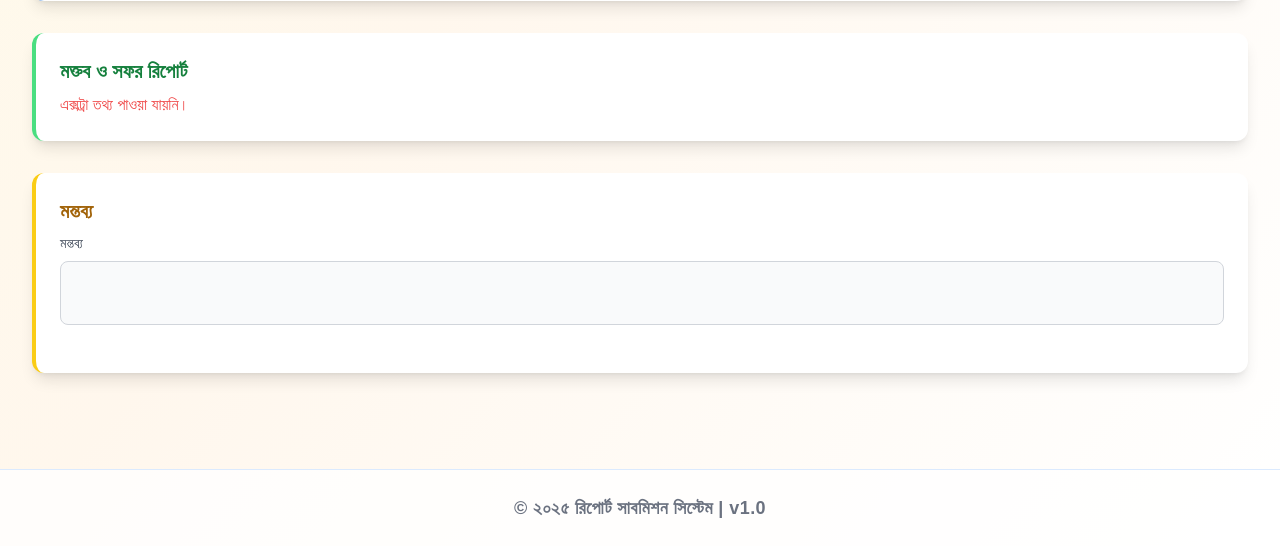
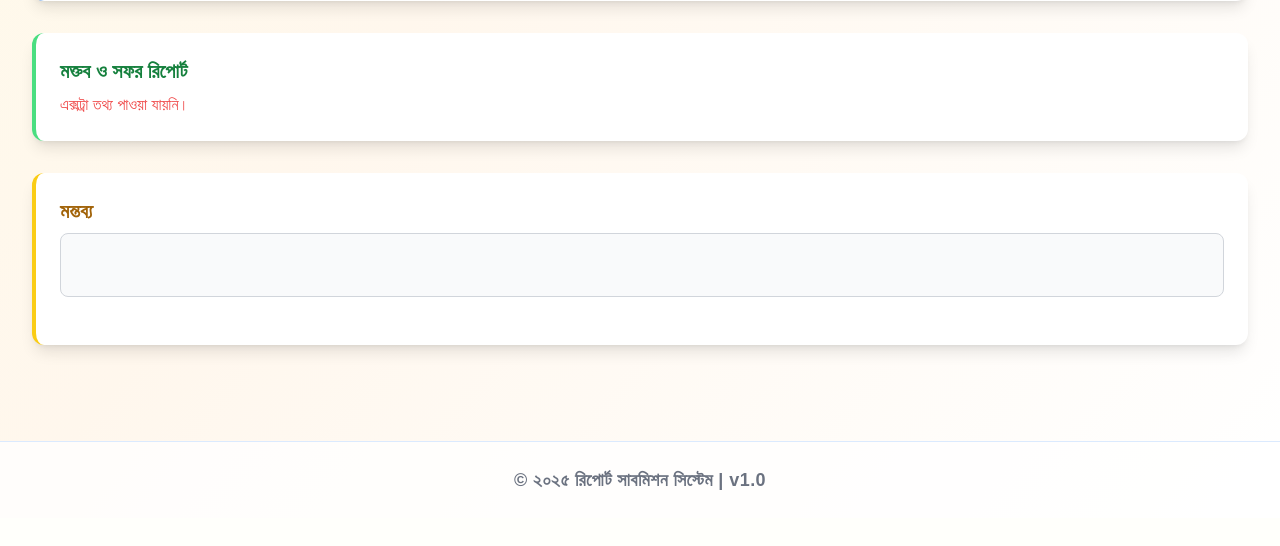
Before and after one commit to Jabir-A-H/report-submission, a Flask app: page /report in a window 1280 px wide. Shown: the part 1019-1565 px from the top of the page. After the commit the page ends 1509 px from the top, so only its background shows below. Run offline with Flask 3, Linux system fonts and the light colour scheme; a user stored in the database is signed in; tables that the repository leaves empty hold one stand-in row (values such as "Sample post"); some libraries are stand-ins or nearby versions; some web fonts are replaced.

Commit message:
Update report.html

```diff
--- a/templates/report.html
+++ b/templates/report.html
@@ -331,7 +331,6 @@
     <div class="bg-white rounded-xl shadow-lg p-6 border-l-4 border-yellow-400">
       <h2 class="text-xl font-bold text-yellow-700 mb-2">মন্তব্য</h2>
       <div class="mb-6">
-        <label class="block text-sm font-medium text-gray-700 mb-2" aria-label="মন্তব্য" title="মন্তব্য">মন্তব্য</label>
         <div class="w-full p-3 border border-gray-300 rounded-lg bg-gray-50 text-gray-800 min-h-[4rem]">
           {{ report.comments.comment if report.comments and report.comments.comment is not none else '' }}
         </div>
```
